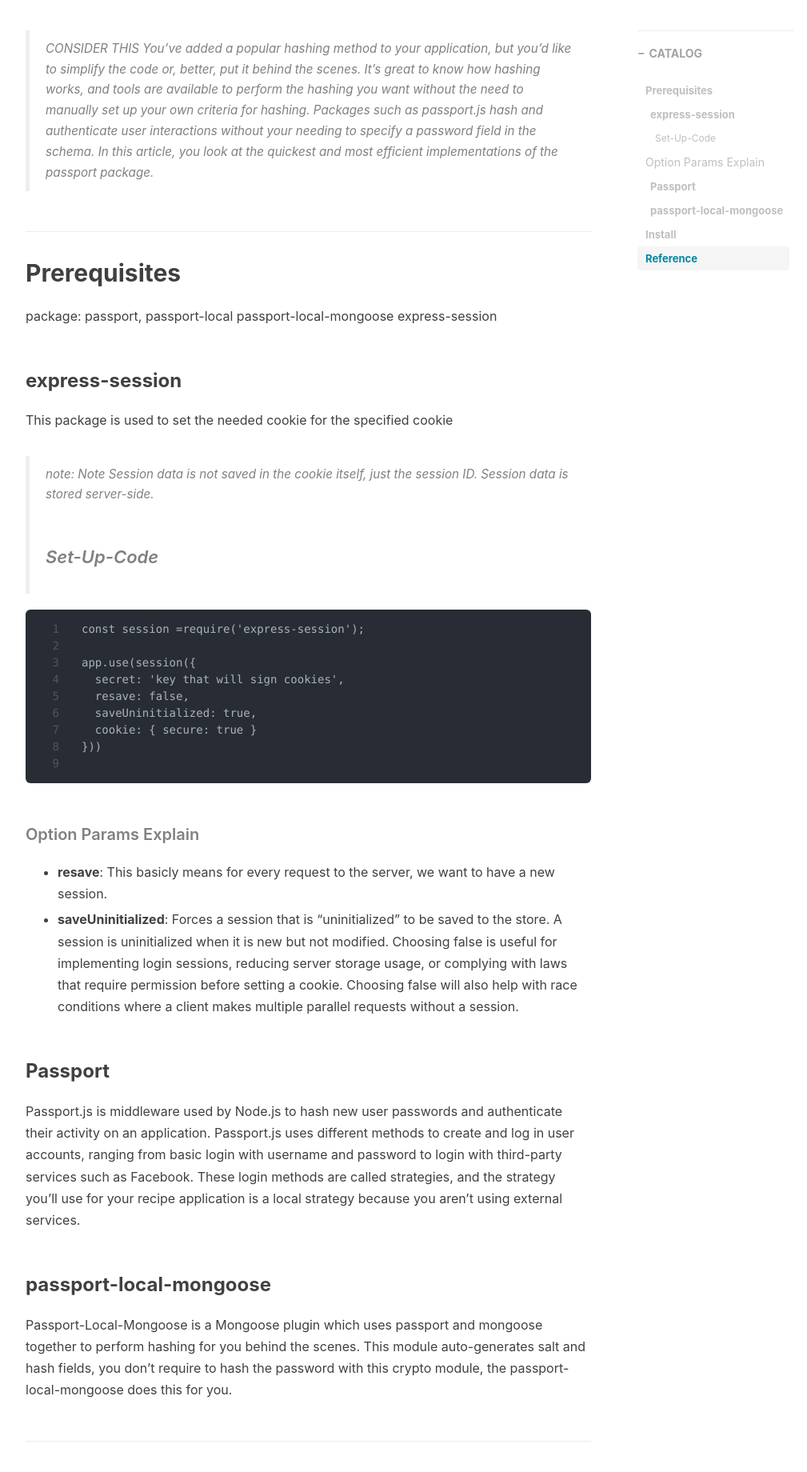
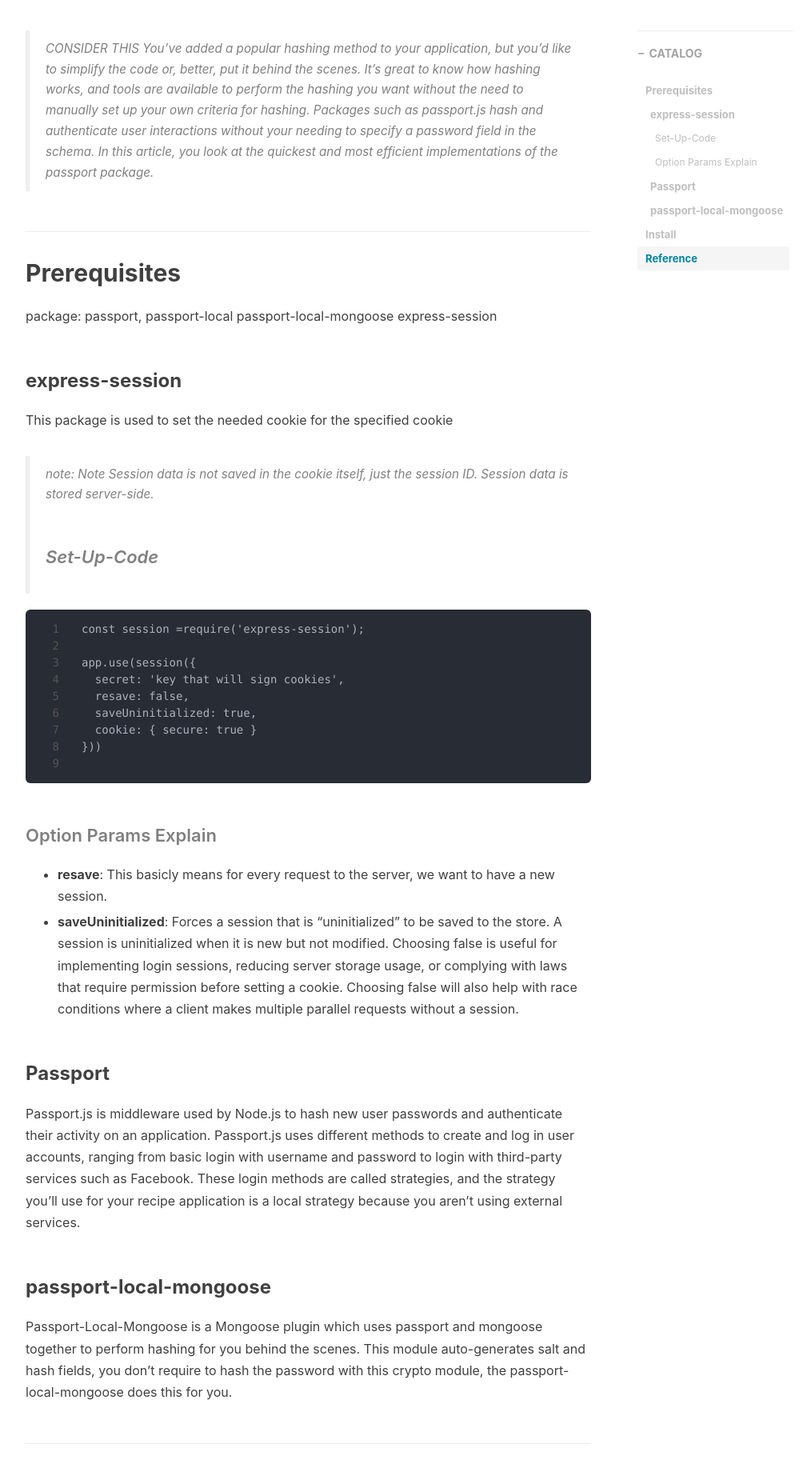
Before and after one commit to kkkokili/kkkokili.github.io, a Jekyll site: the page built from _posts/2021-08-16-Node-JS-Authentication-Guide.md, in a window 1280 px wide. Shown: the part 597-2437 px from the top of the page at 80% size, without its empty margins (233-1242 px from the left). Built offline with Jekyll 4.4.1, drawn with Linux system fonts in a browser that asks for light colours; nearby versions of some CDN libraries; comment, search, counter and statistics services are not loaded.

````diff
--- a/_posts/2021-08-16-Node-JS-Authentication-Guide.md
+++ b/_posts/2021-08-16-Node-JS-Authentication-Guide.md
@@ -36,7 +36,7 @@ app.use(session({
 
 ```
 
-##### Option Params Explain
+#### Option Params Explain
 
 * **resave**:  This basicly means for every request to the server, we want to have a new session.
 
````
